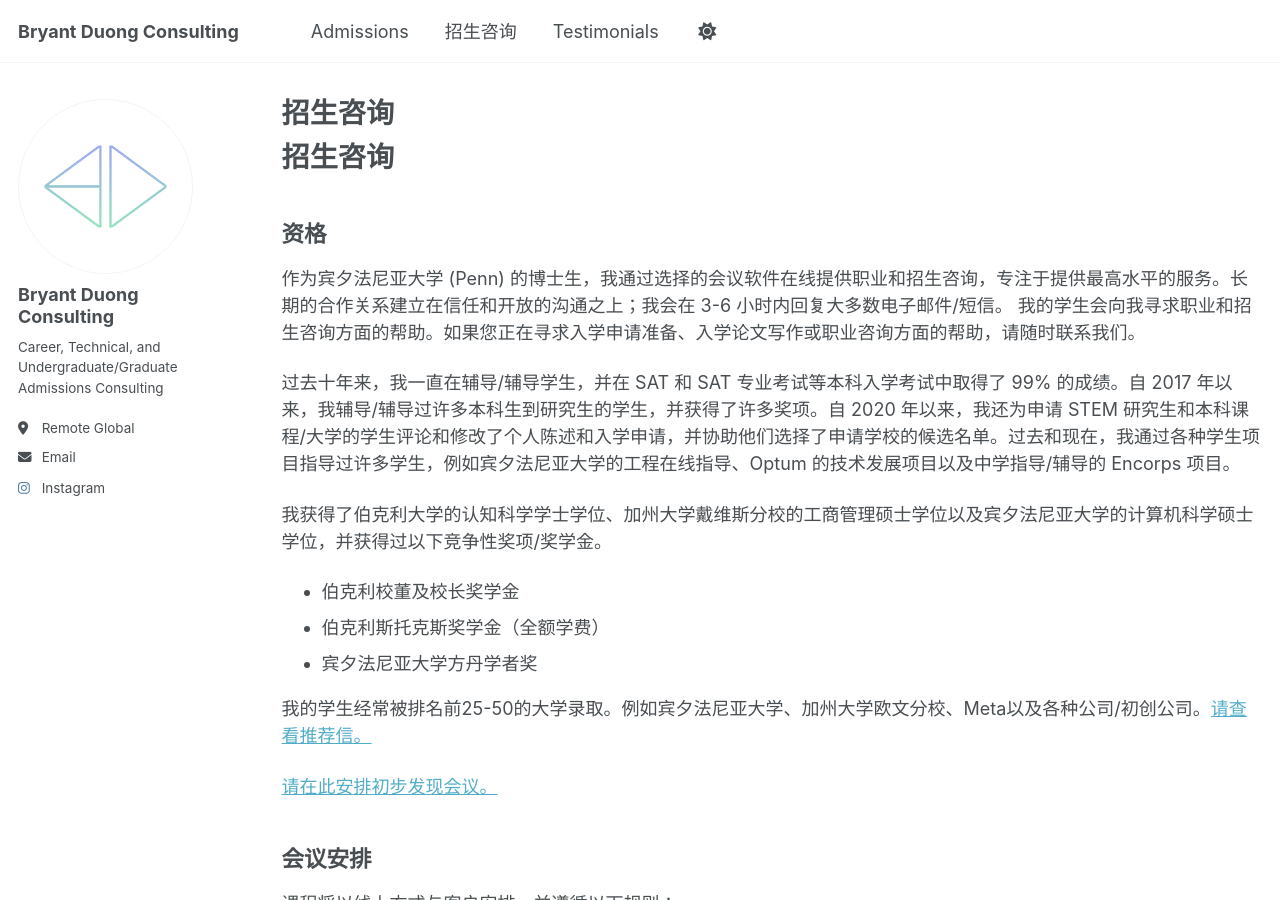
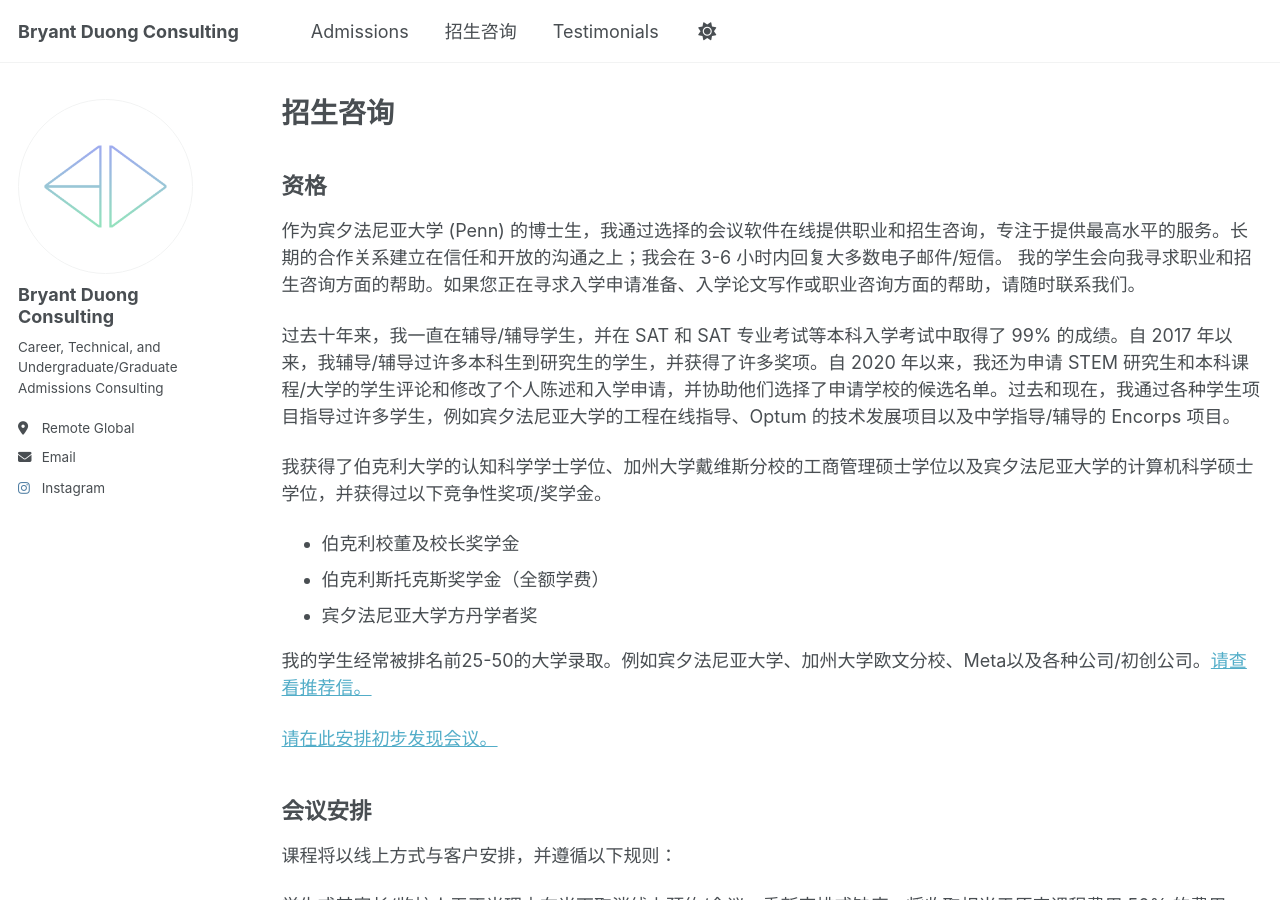
Before and after one commit to bryantduongconsulting/bryantduongconsulting.github.io, a Jekyll site: the page built from _pages/admissions_cn.md, in a window 1280 px wide and 900 px high. Built offline with Jekyll 4.4.1, drawn with Linux system fonts in a browser that asks for light colours; a script that is not in the unit is left out.

Commit message:
Update admissions_cn.md

```diff
--- a/_pages/admissions_cn.md
+++ b/_pages/admissions_cn.md
@@ -4,8 +4,6 @@ permalink: /admissions_cn/
 title: "招生咨询"
 author_profile: true
 ---
-
-# 招生咨询
 
 ## 资格
 作为宾夕法尼亚大学 (Penn) 的博士生，我通过选择的会议软件在线提供职业和招生咨询，专注于提供最高水平的服务。长期的合作关系建立在信任和开放的沟通之上；我会在 3-6 小时内回复大多数电子邮件/短信。
```
